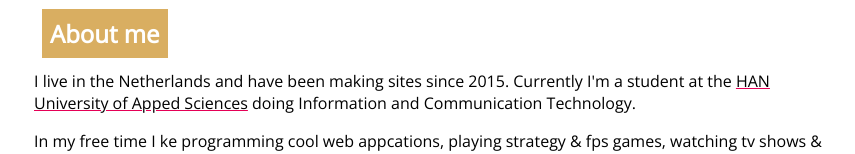
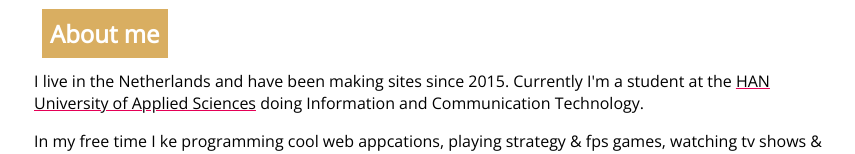
Before and after one commit to Rowan-Paul/rowanpaulflynn, a React (Create React App) app: page / in a window 1280 px wide. Shown: the part 1059-1213 px from the top of the page, without its empty margins (206-1061 px from the left). Built offline with nearby package versions, Linux system fonts and the light colour scheme.

Commit message:
Fix spelling mistake

```diff
--- a/src/js/landing-page/components/Bio.js
+++ b/src/js/landing-page/components/Bio.js
@@ -13,7 +13,7 @@ function BioUI() {
             target="_blank"
             rel="noopener noreferrer"
           >
-            HAN University of Apped Sciences
+            HAN University of Applied Sciences
           </a>
         </span>{" "}
         doing Information and Communication Technology.
```
